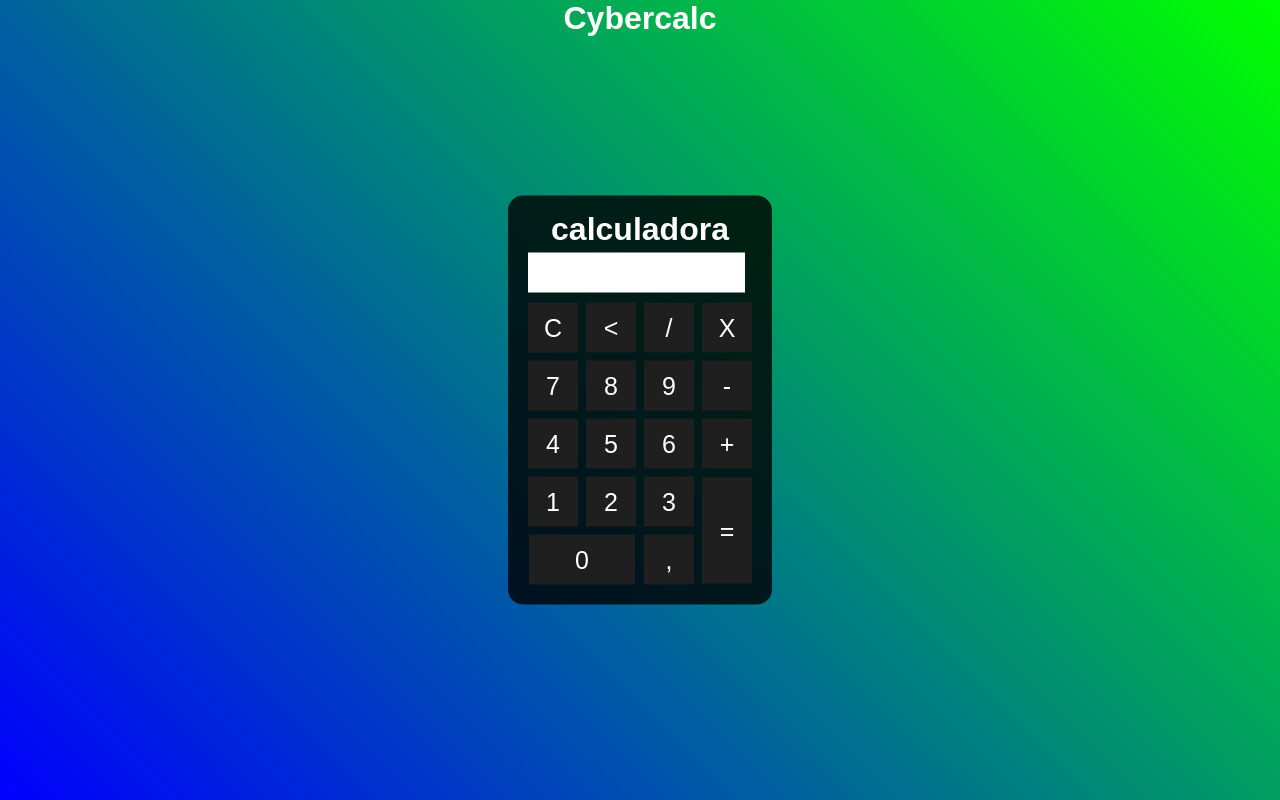
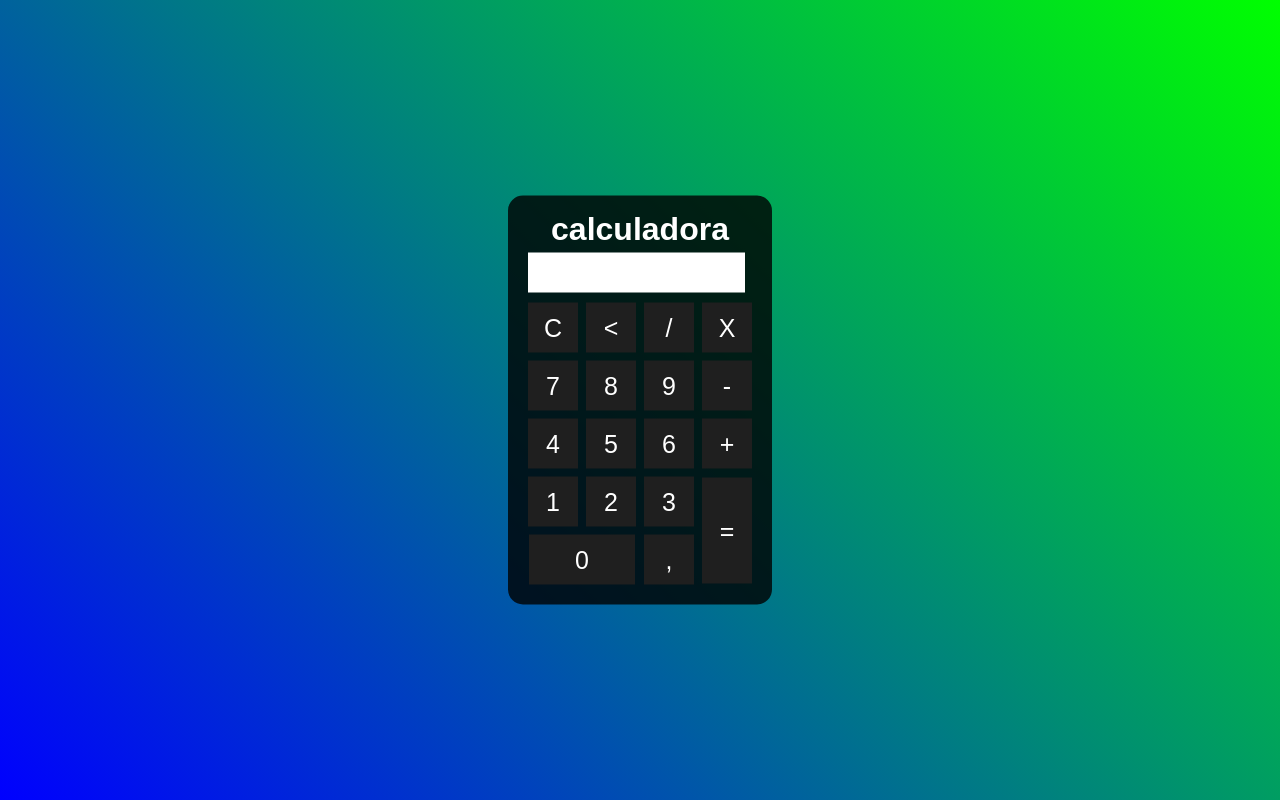
Before and after one commit to CyberConnection0/cybercalcatualizzzzz, a plain HTML site: page index.html in a window 1280 px wide. Drawn offline with Linux system fonts and the light colour scheme.

Commit message:
Update index.html

```diff
--- a/index.html
+++ b/index.html
@@ -9,7 +9,7 @@
 </head>
 <body>
     <div class="fundo">
-    <h1>Cybercalc</h1>
+    <h1></h1>
     <div class="calculadora">
         <h1>calculadora</h1>
     <p id="resultado"></p>
```
